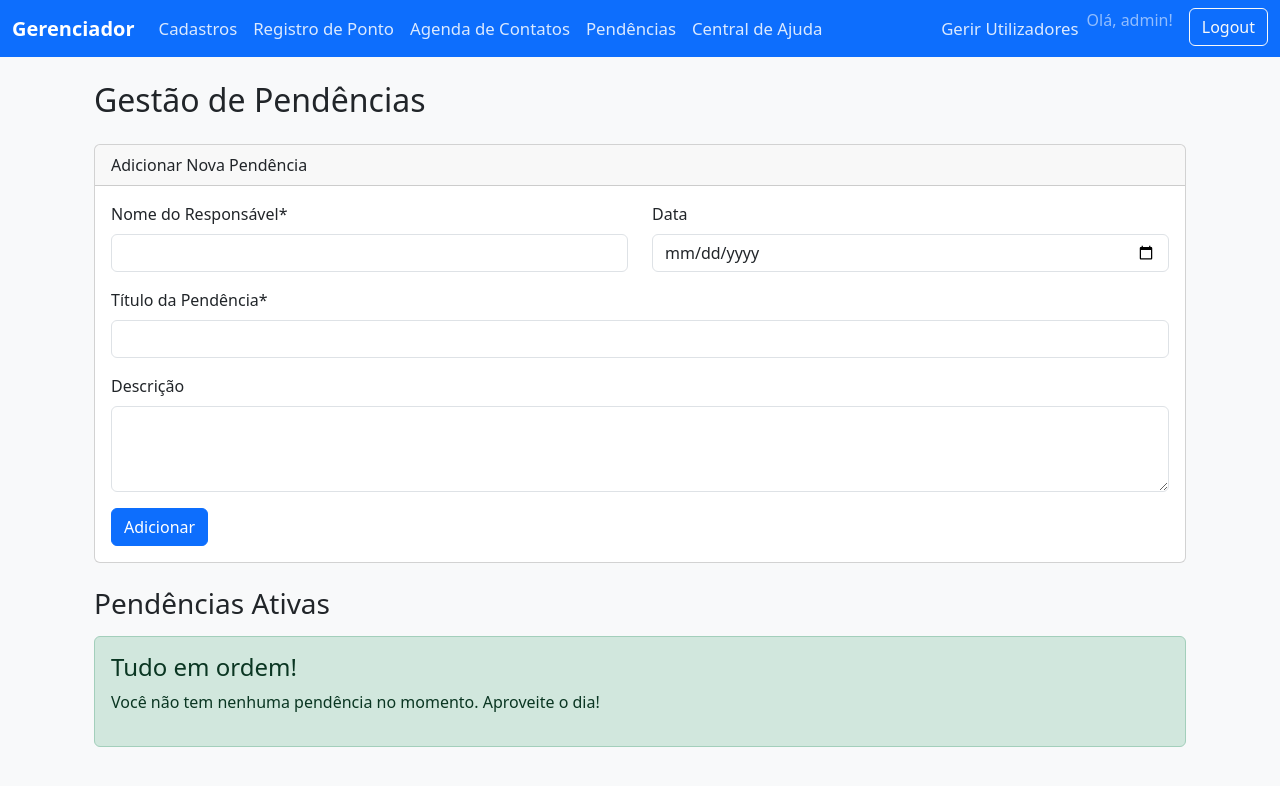
After one commit to ACGpetrus/gerenciador-cadastros-web, a Flask app: page /pendencias in a window 1280 px wide. The commit adds this page. Shown: the top 786 px of the page. Run offline with Flask 3, Linux system fonts and the light colour scheme; a user stored in the database is signed in.

Commit message:
Atualiza pacotes e funcionalidades

```diff
--- a/app.py
+++ b/app.py
@@ -32,7 +32,6 @@ class User(db.Model, UserMixin):
     is_admin = db.Column(db.Boolean, nullable=False, default=False)
 
 class Cadastro(db.Model):
-    # ... (código existente, sem alterações)
     id = db.Column(db.Integer, primary_key=True)
     nome = db.Column(db.String(100), nullable=False)
     email = db.Column(db.String(100), nullable=True)
@@ -41,9 +40,9 @@ class Cadastro(db.Model):
     data_da_reserva = db.Column(db.String(20), nullable=True)
     deadline = db.Column(db.String(20), nullable=True)
     criador = db.Column(db.String(100), nullable=False)
+    pagador = db.Column(db.String(100), nullable=True)
 
 class RegistroPonto(db.Model):
-    # ... (código existente, sem alterações)
     id = db.Column(db.Integer, primary_key=True)
     data = db.Column(db.Date, nullable=False)
     hora_entrada = db.Column(db.Time, nullable=True)
@@ -74,7 +73,6 @@ class RegistroPonto(db.Model):
         except Exception: return "Erro"
 
 class Contato(db.Model):
-    # ... (código existente, sem alterações)
     id = db.Column(db.Integer, primary_key=True)
     nome = db.Column(db.String(100), nullable=False)
     telefone = db.Column(db.String(20), nullable=True)
@@ -83,23 +81,28 @@ class Contato(db.Model):
     user_id = db.Column(db.Integer, db.ForeignKey('user.id'), nullable=False)
     user = db.relationship('User', backref=db.backref('contatos', lazy=True))
 
-# --- MODELOS ATUALIZADOS: AJUDA ---
-
-# NOVO MODELO para as "Áreas" ou Categorias
 class CategoriaAjuda(db.Model):
     id = db.Column(db.Integer, primary_key=True)
     nome = db.Column(db.String(100), unique=True, nullable=False)
-    # A relação permite-nos aceder a `categoria.artigos` para ver todas as perguntas.
-    # A opção 'cascade' apaga todos os artigos de uma categoria se a categoria for apagada.
     artigos = db.relationship('ArtigoAjuda', backref='categoria', lazy=True, cascade="all, delete-orphan")
 
-# MODELO ATUALIZADO para os artigos, agora com uma ligação à sua categoria
 class ArtigoAjuda(db.Model):
     id = db.Column(db.Integer, primary_key=True)
     pergunta = db.Column(db.String(200), nullable=False)
     resposta = db.Column(db.Text, nullable=False)
-    # A chave estrangeira que liga o artigo à sua categoria
     categoria_id = db.Column(db.Integer, db.ForeignKey('categoria_ajuda.id'), nullable=False)
+
+# --- MODELO PENDENCIA ATUALIZADO ---
+class Pendencia(db.Model):
+    id = db.Column(db.Integer, primary_key=True)
+    nome_responsavel = db.Column(db.String(100), nullable=False)
+    data_limite = db.Column(db.Date, nullable=True)
+    titulo = db.Column(db.String(150), nullable=False)
+    descricao = db.Column(db.Text, nullable=True)
+    data_criacao = db.Column(db.DateTime, nullable=False, default=datetime.datetime.utcnow)
+    resolvido = db.Column(db.Boolean, nullable=False, default=False)
+    user_id = db.Column(db.Integer, db.ForeignKey('user.id'), nullable=False)
+    user = db.relationship('User', backref=db.backref('pendencias', lazy=True))
 
 
 @login_manager.user_loader
@@ -115,8 +118,84 @@ def admin_required(f):
         return f(*args, **kwargs)
     return decorated_function
 
-# --- ROTAS DE PONTO E CONTATOS (Sem alterações) ---
-# ... (Todo o código das outras funcionalidades permanece igual)
+# --- ROTAS DE PENDÊNCIAS ATUALIZADAS ---
+@app.route('/pendencias', methods=['GET', 'POST'])
+@login_required
+def pendencias():
+    if request.method == 'POST':
+        pendencia_id = request.form.get('pendencia_id')
+        nome_responsavel = request.form.get('nome_responsavel')
+        data_limite_str = request.form.get('data_limite')
+        titulo = request.form.get('titulo')
+        descricao = request.form.get('descricao')
+
+        if not titulo or not nome_responsavel:
+            flash('Os campos "Nome do Responsável" e "Título" são obrigatórios.', 'danger')
+            return redirect(url_for('pendencias'))
+
+        data_limite = None
+        if data_limite_str:
+            try:
+                data_limite = datetime.datetime.strptime(data_limite_str, '%Y-%m-%d').date()
+            except ValueError:
+                flash('Formato de data inválido. Use AAAA-MM-DD.', 'danger')
+                return redirect(url_for('pendencias'))
+
+        if pendencia_id: # Editar pendência
+            pendencia_a_editar = Pendencia.query.get_or_404(pendencia_id)
+            if pendencia_a_editar.user_id != current_user.id:
+                flash('Você não tem permissão para editar esta pendência.', 'danger')
+                return redirect(url_for('pendencias'))
+
+            pendencia_a_editar.nome_responsavel = nome_responsavel
+            pendencia_a_editar.data_limite = data_limite
+            pendencia_a_editar.titulo = titulo
+            pendencia_a_editar.descricao = descricao
+            flash('Pendência atualizada com sucesso!', 'success')
+        else: # Adicionar nova pendência
+            nova_pendencia = Pendencia(
+                nome_responsavel=nome_responsavel,
+                data_limite=data_limite,
+                titulo=titulo,
+                descricao=descricao,
+                user_id=current_user.id
+            )
+            db.session.add(nova_pendencia)
+            flash('Nova pendência adicionada com sucesso!', 'success')
+
+        db.session.commit()
+        return redirect(url_for('pendencias'))
+
+    # GET: Mostra as pendências não resolvidas
+    lista_pendencias = Pendencia.query.filter_by(user_id=current_user.id, resolvido=False).order_by(Pendencia.data_criacao.asc()).all()
+    return render_template('pendencias.html', pendencias=lista_pendencias)
+
+
+@app.route('/pendencia/resolver/<int:id>', methods=['POST'])
+@login_required
+def resolver_pendencia(id):
+    pendencia_a_resolver = Pendencia.query.get_or_404(id)
+    if pendencia_a_resolver.user_id != current_user.id:
+        flash('Você não tem permissão para alterar esta pendência.', 'danger')
+    else:
+        pendencia_a_resolver.resolvido = True
+        db.session.commit()
+        flash('Pendência marcada como resolvida!', 'success')
+    return redirect(url_for('pendencias'))
+
+@app.route('/pendencia/deletar/<int:id>', methods=['POST'])
+@login_required
+def deletar_pendencia(id):
+    pendencia_a_deletar = Pendencia.query.get_or_404(id)
+    if pendencia_a_deletar.user_id != current_user.id:
+        flash('Você não tem permissão para apagar esta pendência.', 'danger')
+    else:
+        db.session.delete(pendencia_a_deletar)
+        db.session.commit()
+        flash('Pendência apagada com sucesso.', 'warning')
+    return redirect(url_for('pendencias'))
+
+# --- OUTRAS ROTAS (SEM ALTERAÇÕES) ---
 @app.route('/ponto', methods=['GET', 'POST'])
 @login_required
 def registro_ponto():
@@ -137,7 +216,7 @@ def registro_ponto():
             if registro_id:
                 registro_a_editar = RegistroPonto.query.get_or_404(registro_id)
                 if registro_a_editar.user_id != current_user.id:
-                    flash('Não tem permissão para editar este registo.', 'danger')
+                    flash('Não tem permissão para editar este registro.', 'danger')
                     return redirect(url_for('registro_ponto'))
                 registro_a_editar.data = data
                 registro_a_editar.hora_entrada = hora_entrada
@@ -145,15 +224,15 @@ def registro_ponto():
                 registro_a_editar.hora_fim_almoco = hora_fim_almoco
                 registro_a_editar.hora_saida = hora_saida
                 registro_a_editar.observacao = observacao
-                flash('Registo de ponto atualizado com sucesso!', 'success')
+                flash('Registro de ponto atualizado com sucesso!', 'success')
             else:
                 ja_existe = RegistroPonto.query.filter_by(user_id=current_user.id, data=data).first()
                 if ja_existe:
-                    flash(f'Já existe um registo para o dia {data.strftime("%d/%m/%Y")}. Edite o registo existente na lista.', 'warning')
+                    flash(f'Já existe um registro para o dia {data.strftime("%d/%m/%Y")}. Edite o registro existente na lista.', 'warning')
                 else:
                     novo_registro = RegistroPonto(data=data, hora_entrada=hora_entrada, hora_inicio_almoco=hora_inicio_almoco, hora_fim_almoco=hora_fim_almoco, hora_saida=hora_saida, observacao=observacao, user_id=current_user.id)
                     db.session.add(novo_registro)
-                    flash('Novo registo de ponto adicionado com sucesso!', 'success')
+                    flash('Novo registro de ponto adicionado com sucesso!', 'success')
             db.session.commit()
         except (ValueError, TypeError) as e:
             flash(f'Erro no formato dos dados. Verifique a data e as horas. Detalhe: {e}', 'danger')
@@ -226,7 +305,7 @@ def contatos():
         return redirect(url_for('contatos'))
     termo_busca = request.args.get('termo', '')
     criterio_busca = request.args.get('criterio', 'nome')
-    query_base = Contato.query
+    query_base = Contato.query.filter_by(user_id=current_user.id)
     if termo_busca:
         mapa_criterios = {"nome": Contato.nome, "telefone": Contato.telefone, "email": Contato.email}
         campo_busca = mapa_criterios.get(criterio_busca)
@@ -246,12 +325,9 @@ def deletar_contato(id):
         flash('Contato apagado com sucesso.', 'warning')
     return redirect(url_for('contatos'))
 
-# --- ROTAS ATUALIZADAS: CENTRAL DE AJUDA ---
-
 @app.route('/ajuda', methods=['GET', 'POST'])
 @login_required
 def ajuda():
-    # A lógica POST é para administradores adicionarem/editarem artigos
     if request.method == 'POST':
         if not current_user.is_admin:
             flash('Você não tem permissão para realizar esta ação.', 'danger')
@@ -280,12 +356,10 @@ def ajuda():
         db.session.commit()
         return redirect(url_for('ajuda'))
 
-    # A lógica GET busca todas as categorias para as passar para a página
     categorias = CategoriaAjuda.query.order_by(CategoriaAjuda.nome.asc()).all()
     return render_template('ajuda.html', categorias=categorias)
 
 
-# NOVAS ROTAS para um admin gerir as categorias
 @app.route('/ajuda/categoria/adicionar', methods=['POST'])
 @login_required
 @admin_required
@@ -326,8 +400,6 @@ def deletar_artigo_ajuda(id):
     flash('Artigo de ajuda apagado com sucesso.', 'warning')
     return redirect(url_for('ajuda'))
 
-# --- ROTAS PRINCIPAIS, DE AUTENTICAÇÃO, ETC (Sem alterações) ---
-# ... (Todo o resto do código permanece igual)
 @app.route('/')
 @login_required
 def pagina_inicial():
@@ -335,7 +407,14 @@ def pagina_inicial():
     criterio_busca = request.args.get('criterio', 'nome')
     query_base = Cadastro.query
     if termo_busca:
-        mapa_criterios = { "nome": Cadastro.nome, "companhia": Cadastro.companhia, "email": Cadastro.email, "localizador": Cadastro.localizador, "criador": Cadastro.criador }
+        mapa_criterios = {
+            "nome": Cadastro.nome,
+            "companhia": Cadastro.companhia,
+            "email": Cadastro.email,
+            "localizador": Cadastro.localizador,
+            "criador": Cadastro.criador,
+            "pagador": Cadastro.pagador
+        }
         campo_busca = mapa_criterios.get(criterio_busca)
         if campo_busca: query_base = query_base.filter(campo_busca.ilike(f'%{termo_busca}%'))
     lista_de_cadastros = query_base.order_by(Cadastro.id.desc()).all()
@@ -363,7 +442,16 @@ def relatorio_deadlines():
 @login_required
 def adicionar_cadastro():
     if request.method == 'POST':
-        novo_cadastro = Cadastro(nome=request.form['nome'], email=request.form['email'], companhia=request.form['companhia'], localizador=request.form['localizador'], data_da_reserva=request.form['data_da_reserva'], deadline=request.form['deadline'], criador=current_user.username)
+        novo_cadastro = Cadastro(
+            nome=request.form.get('nome'),
+            email=request.form.get('email'),
+            companhia=request.form.get('companhia'),
+            localizador=request.form.get('localizador'),
+            data_da_reserva=request.form.get('data_da_reserva'),
+            deadline=request.form.get('deadline'),
+            pagador=request.form.get('pagador'),
+            criador=current_user.username
+        )
         db.session.add(novo_cadastro)
         db.session.commit()
         flash('Cadastro adicionado com sucesso!', 'success')
@@ -375,12 +463,13 @@ def adicionar_cadastro():
 def editar_cadastro(id):
     cadastro_para_editar = Cadastro.query.get_or_404(id)
     if request.method == 'POST':
-        cadastro_para_editar.nome = request.form['nome']
-        cadastro_para_editar.email = request.form['email']
-        cadastro_para_editar.companhia = request.form['companhia']
-        cadastro_para_editar.localizador = request.form['localizador']
-        cadastro_para_editar.data_da_reserva = request.form['data_da_reserva']
-        cadastro_para_editar.deadline = request.form['deadline']
+        cadastro_para_editar.nome = request.form.get('nome')
+        cadastro_para_editar.email = request.form.get('email')
+        cadastro_para_editar.companhia = request.form.get('companhia')
+        cadastro_para_editar.localizador = request.form.get('localizador')
+        cadastro_para_editar.data_da_reserva = request.form.get('data_da_reserva')
+        cadastro_para_editar.deadline = request.form.get('deadline')
+        cadastro_para_editar.pagador = request.form.get('pagador')
         db.session.commit()
         flash('Cadastro atualizado com sucesso!', 'success')
         return redirect(url_for('pagina_inicial'))
--- a/templates/base.html
+++ b/templates/base.html
@@ -37,7 +37,6 @@
                 <!-- Links principais à esquerda -->
                 <ul class="navbar-nav me-auto mb-2 mb-lg-0">
                     <li class="nav-item">
-                        <!-- MUDANÇA: "Home Cadastros" para "Cadastros" -->
                         <a class="nav-link" href="{{ url_for('pagina_inicial') }}">Cadastros</a>
                     </li>
                     <li class="nav-item">
@@ -45,6 +44,10 @@
                     </li>
                     <li class="nav-item">
                         <a class="nav-link" href="{{ url_for('contatos') }}">Agenda de Contatos</a>
+                    </li>
+                    <!-- INCLUSÃO DA NOVA FUNCIONALIDADE NO MENU -->
+                    <li class="nav-item">
+                        <a class="nav-link" href="{{ url_for('pendencias') }}">Pendências</a>
                     </li>
                     <li class="nav-item">
                         <a class="nav-link" href="{{ url_for('ajuda') }}">Central de Ajuda</a>
--- /dev/null
+++ b/templates/pendencias.html
@@ -0,0 +1,111 @@
+{% extends "base.html" %}
+
+{% block title %}Gestão de Pendências{% endblock %}
+
+{% block content %}
+<div class="container mt-4">
+    <h2 class="mb-4">Gestão de Pendências</h2>
+
+    <!-- Formulário para Adicionar/Editar Pendências -->
+    <div class="card mb-4">
+        <div class="card-header" id="form-card-header">
+            Adicionar Nova Pendência
+        </div>
+        <div class="card-body">
+            <form action="{{ url_for('pendencias') }}" method="POST" id="pendencia-form">
+                <!-- Campo oculto para o ID da pendência ao editar -->
+                <input type="hidden" name="pendencia_id" id="pendencia_id">
+
+                <div class="row">
+                    <div class="col-md-6 mb-3">
+                        <label for="nome_responsavel" class="form-label">Nome do Responsável*</label>
+                        <input type="text" class="form-control" id="nome_responsavel" name="nome_responsavel" required>
+                    </div>
+                    <div class="col-md-6 mb-3">
+                        <label for="data_limite" class="form-label">Data</label>
+                        <input type="date" class="form-control" id="data_limite" name="data_limite">
+                    </div>
+                </div>
+
+                <div class="mb-3">
+                    <label for="titulo" class="form-label">Título da Pendência*</label>
+                    <input type="text" class="form-control" id="titulo" name="titulo" required>
+                </div>
+                <div class="mb-3">
+                    <label for="descricao" class="form-label">Descrição</label>
+                    <textarea class="form-control" id="descricao" name="descricao" rows="3"></textarea>
+                </div>
+                <button type="submit" class="btn btn-primary" id="submit-button">Adicionar</button>
+                <button type="button" class="btn btn-secondary d-none" id="cancel-edit-button" onclick="cancelarEdicao()">Cancelar Edição</button>
+            </form>
+        </div>
+    </div>
+
+    <!-- Lista de Pendências Atuais -->
+    <h3 class="mb-3">Pendências Ativas</h3>
+    <div class="list-group">
+        {% if pendencias %}
+            {% for pendencia in pendencias %}
+            <div class="list-group-item list-group-item-action flex-column align-items-start">
+                <div class="d-flex w-100 justify-content-between">
+                    <h5 class="mb-1">{{ pendencia.titulo }}</h5>
+                    <small>Data: {{ pendencia.data_limite.strftime('%d/%m/%Y') if pendencia.data_limite else 'N/A' }}</small>
+                </div>
+                <p class="mb-1"><strong>Responsável:</strong> {{ pendencia.nome_responsavel }}</p>
+                <p class="mb-1">{{ pendencia.descricao|default('Sem descrição.', true) }}</p>
+
+                <div class="mt-2">
+                    <!-- Botão de Editar -->
+                    <button class="btn btn-outline-secondary btn-sm" onclick='editarPendencia({{ pendencia.id }}, {{ pendencia.nome_responsavel | tojson }}, {{ (pendencia.data_limite.strftime("%Y-%m-%d") if pendencia.data_limite else "") | tojson }}, {{ pendencia.titulo | tojson }}, {{ pendencia.descricao | tojson }})'>
+                        Editar
+                    </button>
+
+                    <!-- Formulário para Resolver -->
+                    <form action="{{ url_for('resolver_pendencia', id=pendencia.id) }}" method="POST" class="d-inline">
+                        <button type="submit" class="btn btn-outline-success btn-sm">Marcar como Resolvido</button>
+                    </form>
+
+                    <!-- Formulário para Apagar -->
+                    <form action="{{ url_for('deletar_pendencia', id=pendencia.id) }}" method="POST" class="d-inline" onsubmit="return confirm('Tem a certeza que quer apagar esta pendência?');">
+                        <button type="submit" class="btn btn-outline-danger btn-sm">Apagar</button>
+                    </form>
+                </div>
+            </div>
+            {% endfor %}
+        {% else %}
+            <div class="alert alert-success" role="alert">
+              <h4 class="alert-heading">Tudo em ordem!</h4>
+              <p>Você não tem nenhuma pendência no momento. Aproveite o dia!</p>
+            </div>
+        {% endif %}
+    </div>
+</div>
+
+<script>
+// Função para preencher o formulário no modo de edição
+function editarPendencia(id, nome, data, titulo, descricao) {
+    document.getElementById('pendencia_id').value = id;
+    document.getElementById('nome_responsavel').value = nome;
+    document.getElementById('data_limite').value = data;
+    document.getElementById('titulo').value = titulo;
+    document.getElementById('descricao').value = descricao || '';
+
+    document.getElementById('form-card-header').innerText = 'Editando Pendência';
+    document.getElementById('submit-button').innerText = 'Salvar Alterações';
+    document.getElementById('cancel-edit-button').classList.remove('d-none');
+
+    // Rola a página para o topo para focar no formulário
+    window.scrollTo(0, 0);
+}
+
+// Função para cancelar a edição e limpar o formulário
+function cancelarEdicao() {
+    document.getElementById('pendencia-form').reset();
+    document.getElementById('pendencia_id').value = '';
+
+    document.getElementById('form-card-header').innerText = 'Adicionar Nova Pendência';
+    document.getElementById('submit-button').innerText = 'Adicionar';
+    document.getElementById('cancel-edit-button').classList.add('d-none');
+}
+</script>
+{% endblock %}
```
Also changed, not shown: templates/ponto.html (+9 -9 lines), database.db.
